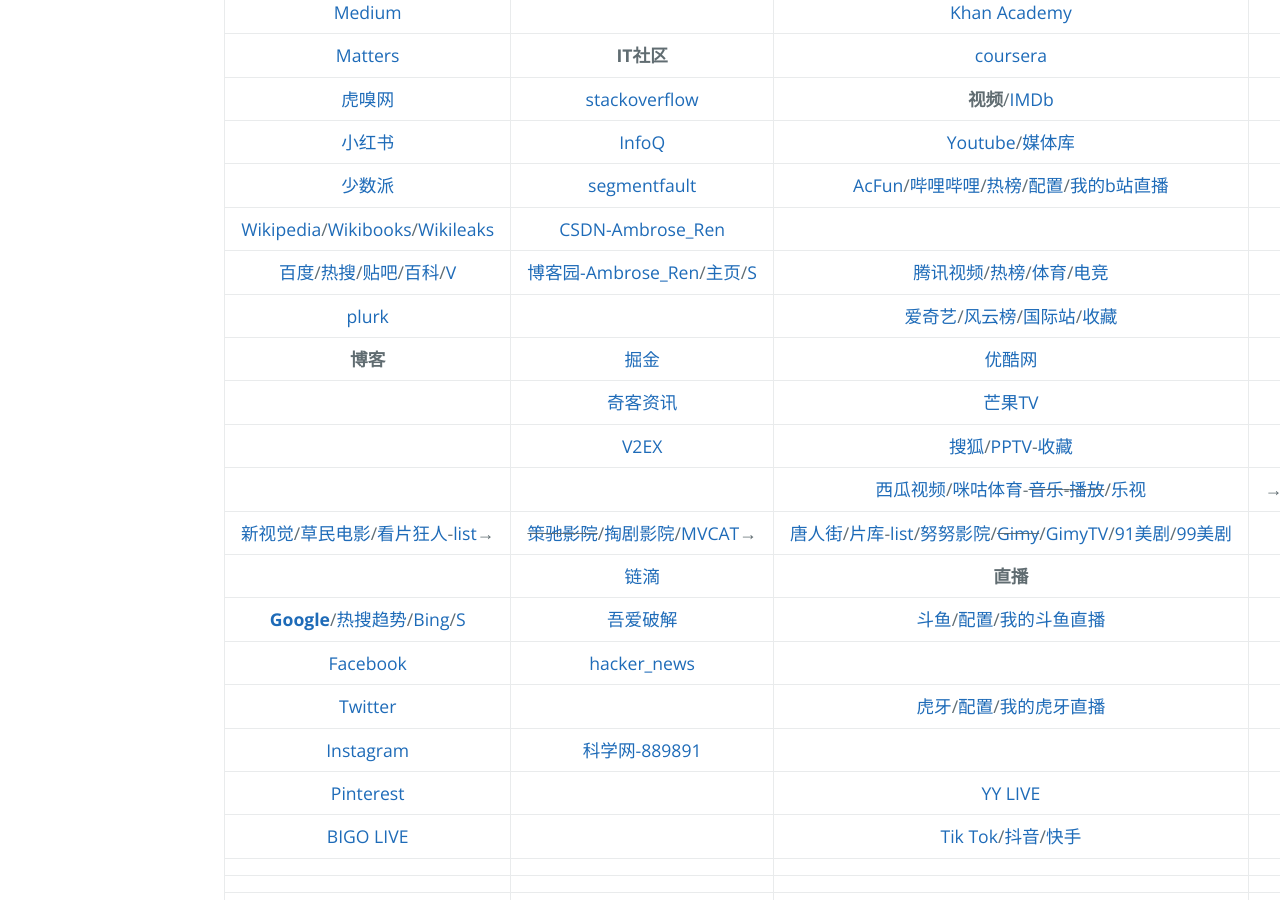
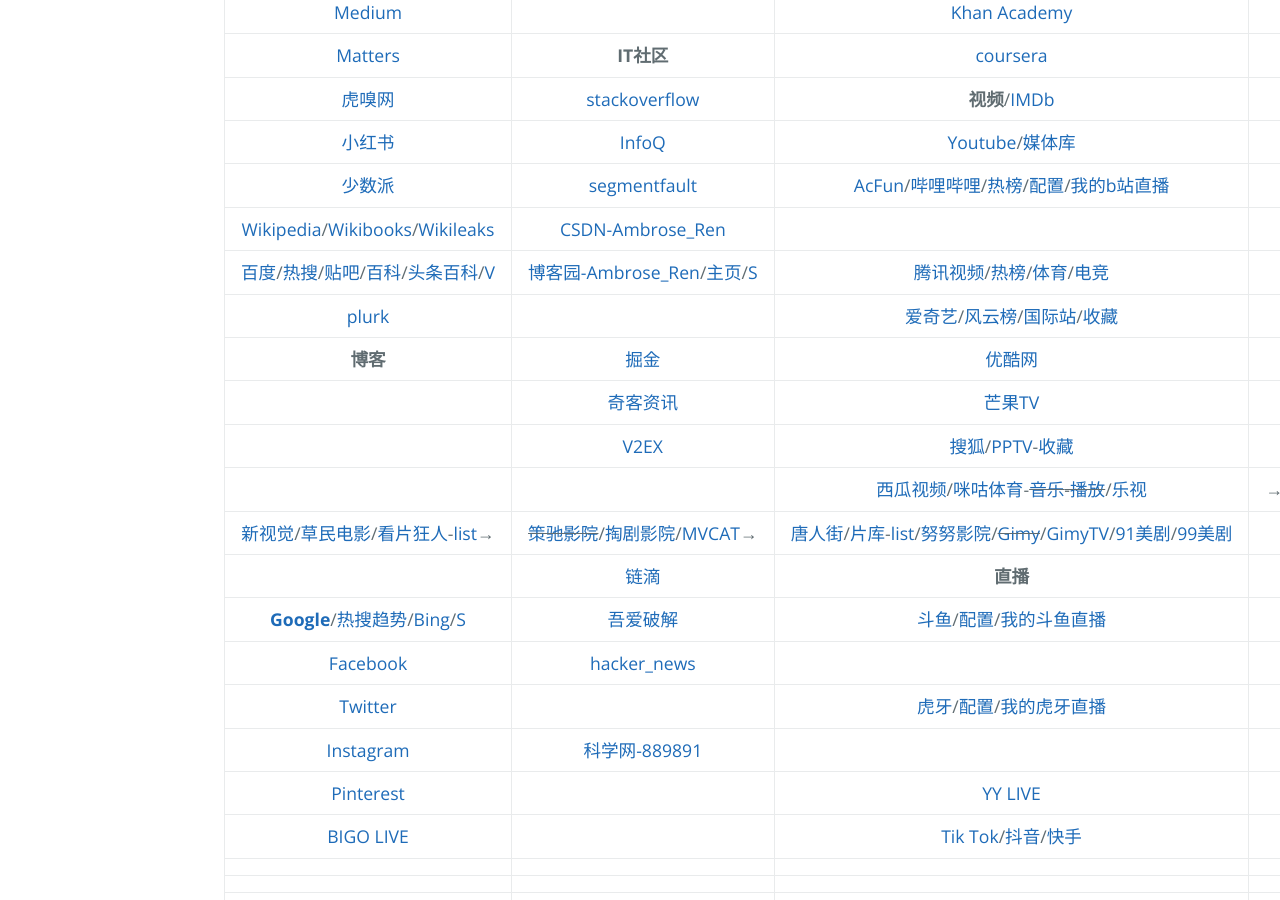
Before and after one commit to AmbroseRen/test, a Jekyll site: the page built from navigation.md, in a window 1280 px wide and 900 px high, scrolled down 707 px. Built offline with Jekyll 4.4.1, drawn with Linux system fonts in a browser that asks for light colours; our own code applies the rules of GitHub Pages for plain Markdown files; the repository's description, which GitHub fills in, is left out.

Commit message:
Update navigation.md

```diff
--- a/navigation.md
+++ b/navigation.md
@@ -24,7 +24,7 @@
 | [小红书](https://www.xiaohongshu.com/explore) | [InfoQ](https://www.infoq.cn/) | [Youtube](https://www.youtube.com/)/[媒体库](https://www.youtube.com/feed/library) | [AnywhereAnything](http://lackar.com/aa/) |
 | [少数派](https://sspai.com/) | [segmentfault](https://segmentfault.com/u/ambroseren/users/following) | [AcFun](https://www.acfun.cn/)/[哔哩哔哩](https://space.bilibili.com/352834482/fans/follow)/[热榜](https://www.bilibili.com/v/popular/rank/all)/[配置](https://link.bilibili.com/p/center/index#/my-room/start-live)/[我的b站直播](https://live.bilibili.com/22653502) | [QQ邮箱](https://mail.qq.com/)/[万年历](https://wannianrili.bmcx.com/)/[12306](https://kyfw.12306.cn/otn/leftTicket/init) |
 | [Wikipedia](https://www.wikipedia.org/)/[Wikibooks](https://www.wikibooks.org/)/[Wikileaks](https://wikileaks.org/What-is-WikiLeaks.html) | [CSDN-Ambrose_Ren](https://blog.csdn.net/Ambrose_Ren) | []() | [高德地图](https://www.amap.com/)/[百度地图](https://map.baidu.com/) |
-| [百度](https://www.baidu.com/)/[热搜](https://top.baidu.com/board)/[贴吧](https://tieba.baidu.com/index.html)/[百科](https://baike.baidu.com/usercenter/lemmas#favorites)/[V](https://baike.baidu.com/vbaike#gallary) | [博客园-Ambrose_Ren](https://www.cnblogs.com/rensi/)/[主页](https://home.cnblogs.com/u/rensi/)/[S](https://zzk.cnblogs.com/s/blogpost) | [腾讯视频](https://v.qq.com/biu/u/playlist)/[热榜](https://v.qq.com/biu/ranks/?t=hotsearch)/[体育](https://live.qq.com/)/[电竞](https://egame.qq.com/) | [阿里云盘](https://www.aliyundrive.com/drive/)/[百度网盘](https://pan.baidu.com/disk/home)/[C](Data/Clouder.md) |
+| [百度](https://www.baidu.com/)/[热搜](https://top.baidu.com/board)/[贴吧](https://tieba.baidu.com/index.html)/[百科](https://baike.baidu.com/usercenter/lemmas#favorites)/[头条百科](https://www.baike.com/)/[V](https://baike.baidu.com/vbaike#gallary) | [博客园-Ambrose_Ren](https://www.cnblogs.com/rensi/)/[主页](https://home.cnblogs.com/u/rensi/)/[S](https://zzk.cnblogs.com/s/blogpost) | [腾讯视频](https://v.qq.com/biu/u/playlist)/[热榜](https://v.qq.com/biu/ranks/?t=hotsearch)/[体育](https://live.qq.com/)/[电竞](https://egame.qq.com/) | [阿里云盘](https://www.aliyundrive.com/drive/)/[百度网盘](https://pan.baidu.com/disk/home)/[C](Data/Clouder.md) |
 | [plurk](https://www.plurk.com/AmbroseRenCN) | []() | [爱奇艺](https://www.iqiyi.com/u/fav)/[风云榜](https://www.iqiyi.com/ranks1/home)/[国际站](https://www.iq.com/)/[收藏](https://www.iq.com/personal?type=favorite) | []() |
 | __博客__ | [掘金](https://juejin.cn/) | [优酷网](https://user.youku.com/page/usc/fav?theme=) | []() |
 | []() | [奇客资讯](https://www.solidot.org/) | [芒果TV](https://i.mgtv.com/my/looklist) | __新手基础自学__ |
```
